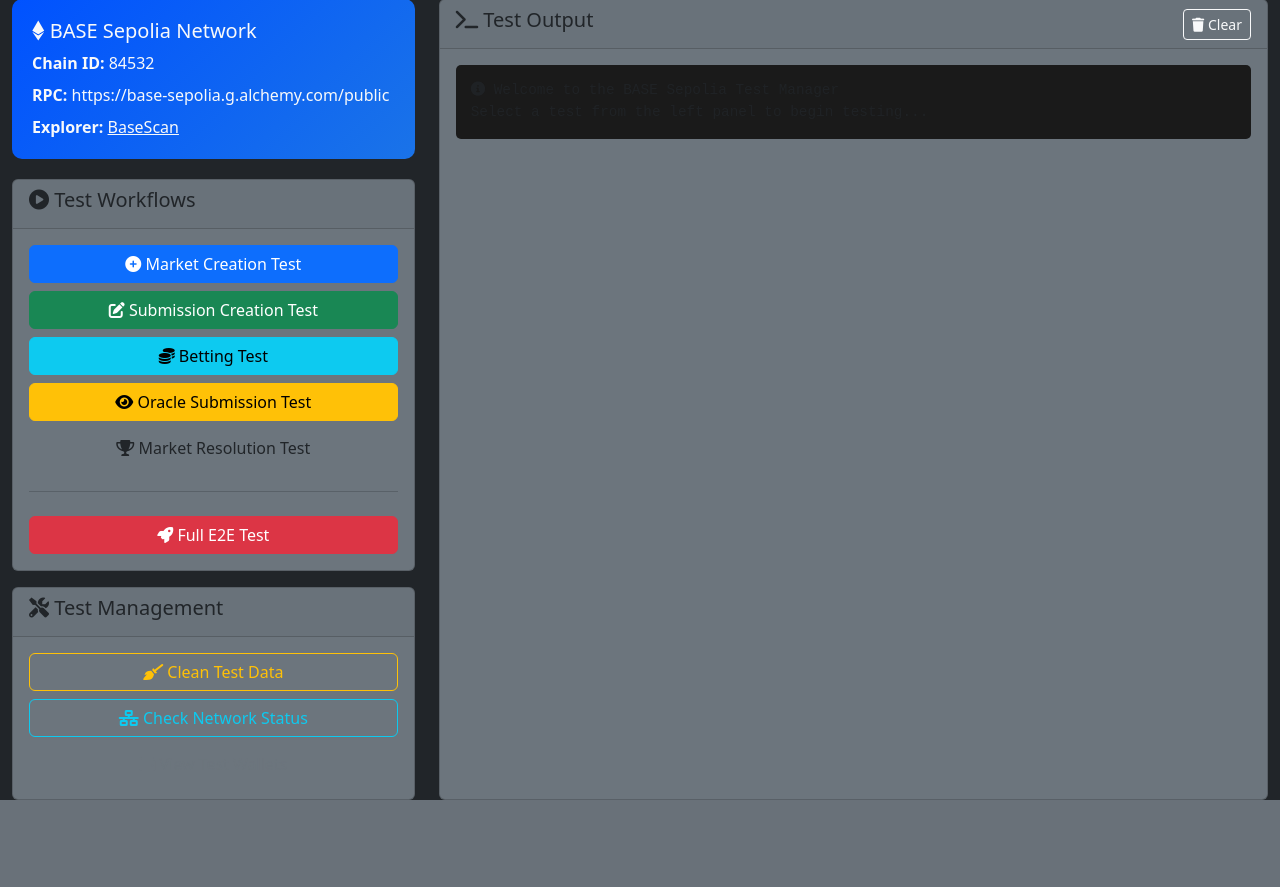
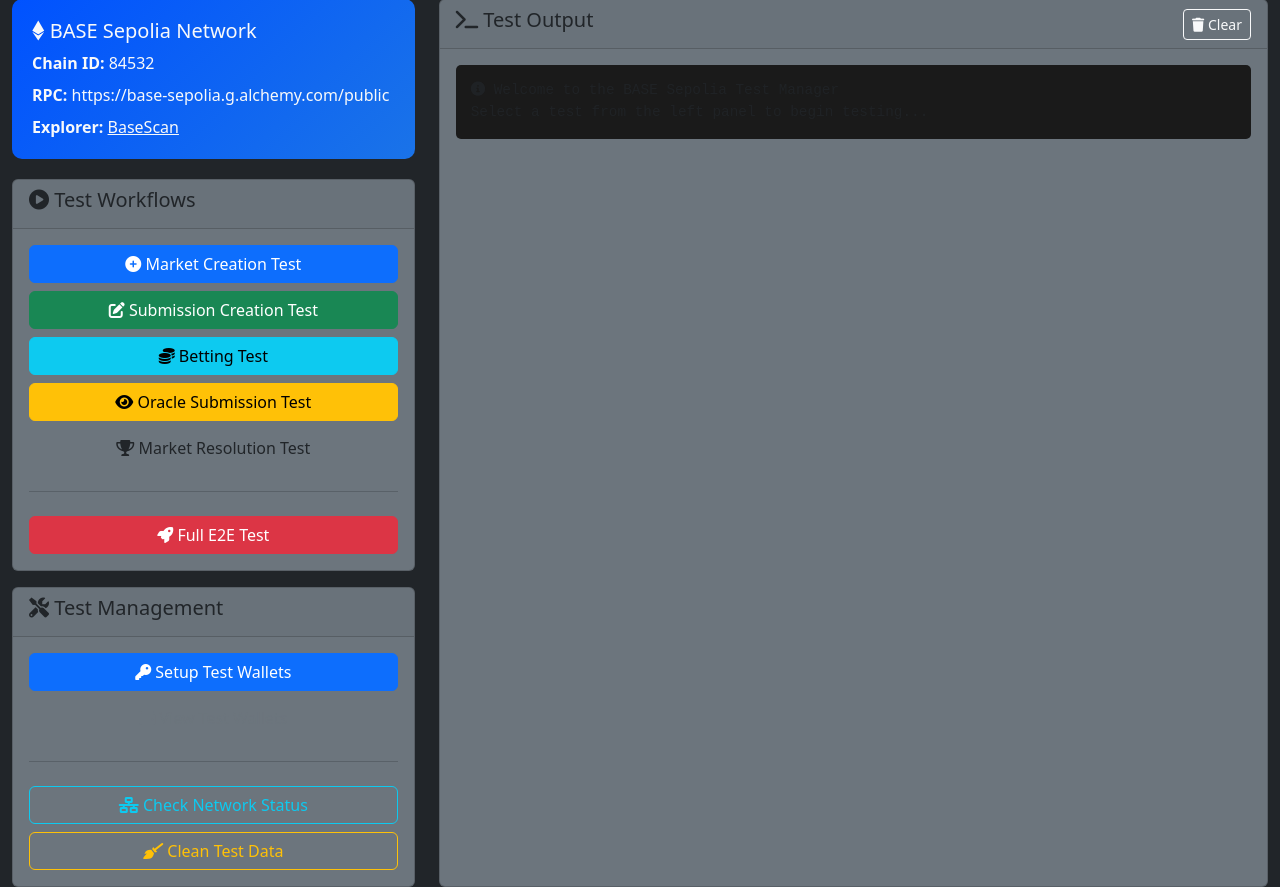
Before and after one commit to timepoint-ai/proteus, a Flask app: page /test-manager in a window 1280 px wide. Shown: the part 96-983 px from the top of the page. Before the commit the page ends 896 px from the top, so only its background shows below. Run offline with Flask 3, Linux system fonts and the light colour scheme; the visitor is signed in with stand-in values (Sample User, id 1).

Commit message:
Automate test wallet configuration for simpler and safer testing process
Implement automated test wallet setup using eth_account in test_manager.py.

Replit-Commit-Author: Agent
Replit-Commit-Session-Id: 3bca5dcd-c409-45f2-ab66-cef3a8f8c241
Replit-Commit-Checkpoint-Type: full_checkpoint
Replit-Commit-Screenshot-Url: https://storage.googleapis.com/screenshot-production-us-central1/cf1c9d89-296a-46f9-bce6-3c2090e82753/3bca5dcd-c409-45f2-ab66-cef3a8f8c241/DuFc94Y

```diff
--- a/routes/test_manager.py
+++ b/routes/test_manager.py
@@ -14,26 +14,46 @@ from services.payout_base import BasePayoutService
 from services.xcom_api_service import XComAPIService
 from services.oracle_xcom import XcomOracleService
 from web3 import Web3
+from eth_account import Account
 import time
 from Levenshtein import distance
 import base64
+import secrets
 
 logger = logging.getLogger(__name__)
 test_manager_bp = Blueprint('test_manager', __name__)
 
+# Helper function to get configured test wallets
+def get_configured_test_wallets():
+    """Get test wallets from environment or use defaults"""
+    # Check if wallets are configured in environment
+    if os.environ.get('TEST_WALLET_ADDRESS'):
+        oracle_wallets = json.loads(os.environ.get('TEST_ORACLE_WALLETS', '[]'))
+        return {
+            'creator': os.environ.get('TEST_WALLET_ADDRESS'),
+            'bettor1': oracle_wallets[0] if len(oracle_wallets) > 0 else '0x2345678901234567890123456789012345678901',
+            'bettor2': oracle_wallets[1] if len(oracle_wallets) > 1 else '0x3456789012345678901234567890123456789012',
+            'oracle1': oracle_wallets[0] if len(oracle_wallets) > 0 else '0x4567890123456789012345678901234567890123',
+            'oracle2': oracle_wallets[1] if len(oracle_wallets) > 1 else '0x5678901234567890123456789012345678901234',
+            'oracle3': oracle_wallets[2] if len(oracle_wallets) > 2 else '0x6789012345678901234567890123456789012345'
+        }
+    else:
+        # Default test wallets
+        return {
+            'creator': '0x1234567890123456789012345678901234567890',
+            'bettor1': '0x2345678901234567890123456789012345678901',
+            'bettor2': '0x3456789012345678901234567890123456789012',
+            'oracle1': '0x4567890123456789012345678901234567890123',
+            'oracle2': '0x5678901234567890123456789012345678901234',
+            'oracle3': '0x6789012345678901234567890123456789012345'
+        }
+
 # Test configuration for BASE Sepolia
 TEST_CONFIG = {
-    'chain_id': 84532,
-    'rpc_url': 'https://base-sepolia.g.alchemy.com/public',
+    'chain_id': int(os.environ.get('TEST_CHAIN_ID', '84532')),
+    'rpc_url': os.environ.get('TEST_NETWORK_RPC', 'https://base-sepolia.g.alchemy.com/public'),
     'explorer_url': 'https://sepolia.basescan.org',
-    'test_wallets': {
-        'creator': '0x1234567890123456789012345678901234567890',
-        'bettor1': '0x2345678901234567890123456789012345678901',
-        'bettor2': '0x3456789012345678901234567890123456789012',
-        'oracle1': '0x4567890123456789012345678901234567890123',
-        'oracle2': '0x5678901234567890123456789012345678901234',
-        'oracle3': '0x6789012345678901234567890123456789012345'
-    },
+    'test_wallets': get_configured_test_wallets(),
     'test_amounts': {
         'initial_stake': '0.1',
         'bet_amount': '0.05',
@@ -94,7 +114,9 @@ def run_test(test_type):
         }
 
         # Run the appropriate test
-        if test_case == 'wallet_connection':
+        if test_case == 'wallet_setup':
+            results = run_wallet_setup_test(results)
+        elif test_case == 'wallet_connection':
             results = run_wallet_connection_test(results)
         elif test_case == 'market_creation':
             results = run_market_creation_test(results)
@@ -168,6 +190,201 @@ def add_test_step(results, step_name, status, details=None, error=None):
     logger.info(f"TEST STEP: {step_name} - {status}")
     if error:
         logger.error(f"TEST ERROR: {error}")
+
+def generate_test_wallets(oracle_count=3):
+    """Generate test wallets programmatically"""
+    # Generate main test wallet
+    main_account = Account.create()
+
+    # Generate oracle wallets
+    oracle_wallets = []
+    oracle_private_keys = []
+
+    for i in range(oracle_count):
+        oracle_account = Account.create()
+        oracle_wallets.append(oracle_account.address)
+        oracle_private_keys.append(oracle_account.key.hex())
+
+    return {
+        'main_wallet': {
+            'address': main_account.address,
+            'private_key': main_account.key.hex()
+        },
+        'oracle_wallets': oracle_wallets,
+        'oracle_private_keys': oracle_private_keys
+    }
+
+def save_wallet_config_to_file(wallet_config, filename='.test_wallets.json'):
+    """Save wallet configuration to file"""
+    config = {
+        'main_wallet': wallet_config['main_wallet'],
+        'oracle_wallets': wallet_config['oracle_wallets'],
+        'oracle_private_keys': wallet_config['oracle_private_keys'],
+        'chain_id': TEST_CONFIG['chain_id'],
+        'rpc_url': TEST_CONFIG['rpc_url'],
+        'generated_at': datetime.utcnow().isoformat()
+    }
+
+    with open(filename, 'w') as f:
+        json.dump(config, f, indent=2)
+
+    return True
+
+def configure_environment_from_wallets(wallet_config):
+    """Configure environment variables from wallet config"""
+    os.environ['TEST_WALLET_ADDRESS'] = wallet_config['main_wallet']['address']
+    os.environ['TEST_WALLET_PRIVATE_KEY'] = wallet_config['main_wallet']['private_key']
+    os.environ['TEST_ORACLE_WALLETS'] = json.dumps(wallet_config['oracle_wallets'])
+    os.environ['TEST_NETWORK_RPC'] = TEST_CONFIG['rpc_url']
+    os.environ['TEST_CHAIN_ID'] = str(TEST_CONFIG['chain_id'])
+
+    # Update TEST_CONFIG with new wallets
+    TEST_CONFIG['test_wallets'] = get_configured_test_wallets()
+
+    return True
+
+def run_wallet_setup_test(results):
+    """Automated test wallet setup and configuration"""
+    try:
+        # Step 1: Check current configuration
+        add_test_step(results, "Check Current Configuration", "running")
+
+        existing_config = {
+            'has_main_wallet': bool(os.environ.get('TEST_WALLET_ADDRESS')),
+            'has_private_key': bool(os.environ.get('TEST_WALLET_PRIVATE_KEY')),
+            'has_oracle_wallets': bool(os.environ.get('TEST_ORACLE_WALLETS')),
+            'oracle_count': len(json.loads(os.environ.get('TEST_ORACLE_WALLETS', '[]')))
+        }
+
+        add_test_step(results, "Check Current Configuration", "passed", details=existing_config)
+
+        # Step 2: Generate new wallets
+        add_test_step(results, "Generate Test Wallets", "running")
+
+        wallet_config = generate_test_wallets(oracle_count=3)
+
+        add_test_step(results, "Generate Test Wallets", "passed", details={
+            'main_wallet': wallet_config['main_wallet']['address'],
+            'oracle_count': len(wallet_config['oracle_wallets']),
+            'oracle_addresses': wallet_config['oracle_wallets']
+        })
+
+        # Step 3: Configure environment
+        add_test_step(results, "Configure Environment Variables", "running")
+
+        if configure_environment_from_wallets(wallet_config):
+            add_test_step(results, "Configure Environment Variables", "passed", details={
+                'TEST_WALLET_ADDRESS': 'Configured',
+                'TEST_WALLET_PRIVATE_KEY': 'Configured',
+                'TEST_ORACLE_WALLETS': f"Configured ({len(wallet_config['oracle_wallets'])} wallets)"
+            })
+        else:
+            add_test_step(results, "Configure Environment Variables", "failed",
+                         error="Failed to configure environment")
+            return results
+
+        # Step 4: Save configuration
+        add_test_step(results, "Save Wallet Configuration", "running")
+
+        try:
+            save_wallet_config_to_file(wallet_config)
+            add_test_step(results, "Save Wallet Configuration", "passed",
+                         details={'file': '.test_wallets.json'})
+        except Exception as e:
+            add_test_step(results, "Save Wallet Configuration", "warning",
+                         details={'error': str(e), 'note': 'Configuration still active in memory'})
+
+        # Step 5: Validate configuration
+        add_test_step(results, "Validate Configuration", "running")
+
+        # Initialize Web3
+        w3 = Web3(Web3.HTTPProvider(TEST_CONFIG['rpc_url']))
+
+        if not w3.is_connected():
+            add_test_step(results, "Validate Configuration", "failed",
+                         error="Failed to connect to BASE Sepolia")
+            return results
+
+        # Check all addresses are valid
+        validation_errors = []
+
+        if not Web3.is_address(wallet_config['main_wallet']['address']):
+            validation_errors.append("Invalid main wallet address")
+
+        for i, addr in enumerate(wallet_config['oracle_wallets']):
+            if not Web3.is_address(addr):
+                validation_errors.append(f"Invalid oracle wallet {i+1}")
+
+        if validation_errors:
+            add_test_step(results, "Validate Configuration", "failed",
+                         error=", ".join(validation_errors))
+            return results
+
+        add_test_step(results, "Validate Configuration", "passed", details={
+            'all_addresses_valid': True,
+            'connected_to_base_sepolia': True
+        })
+
+        # Step 6: Check balances (informational)
+        add_test_step(results, "Check Wallet Balances", "running")
+
+        balances = {}
+        try:
+            # Check main wallet balance
+            balance_wei = w3.eth.get_balance(wallet_config['main_wallet']['address'])
+            balance_eth = w3.from_wei(balance_wei, 'ether')
+            balances['main'] = float(balance_eth)
+
+            # Check oracle wallets
+            for i, addr in enumerate(wallet_config['oracle_wallets']):
+                balance_wei = w3.eth.get_balance(addr)
+                balance_eth = w3.from_wei(balance_wei, 'ether')
+                balances[f'oracle_{i+1}'] = float(balance_eth)
+
+            add_test_step(results, "Check Wallet Balances", "passed", details=balances)
+        except Exception as e:
+            add_test_step(results, "Check Wallet Balances", "warning",
+                         details={'error': str(e), 'note': 'Balances could not be checked'})
+
+        # Step 7: Provide funding instructions
+        add_test_step(results, "Funding Instructions", "info", details={
+            'faucets': [
+                {
+                    'name': 'QuickNode BASE Sepolia Faucet',
+                    'url': 'https://faucet.quicknode.com/base/sepolia',
+                    'amount': '0.05 BASE ETH'
+                },
+                {
+                    'name': 'Coinbase BASE Sepolia Faucet',
+                    'url': 'https://faucet.coinbase.com/base-sepolia',
+                    'amount': '0.1 BASE ETH daily'
+                }
+            ],
+            'required_amounts': {
+                'main_wallet': '0.1 BASE ETH',
+                'oracle_wallets': '0.01 BASE ETH each'
+            }
+        })
+
+        # Summary
+        results['summary'] = {
+            'wallets_generated': True,
+            'environment_configured': True,
+            'main_wallet': wallet_config['main_wallet']['address'],
+            'oracle_wallets': wallet_config['oracle_wallets'],
+            'next_steps': [
+                'Fund the wallets using the faucets provided',
+                'Run the Wallet Connection test to verify setup',
+                'Proceed with E2E testing'
+            ]
+        }
+
+        return results
+
+    except Exception as e:
+        add_test_step(results, "Wallet Setup Test", "failed", error=str(e))
+        logger.error(f"Wallet setup error: {e}")
+        return results
 
 def run_wallet_connection_test(results):
     """Test wallet connection to BASE Sepolia"""
--- a/templates/test_manager/dashboard.html
+++ b/templates/test_manager/dashboard.html
@@ -104,14 +104,18 @@
                     </div>
                     <div class="card-body">
                         <div class="d-grid gap-2">
-                            <button class="btn btn-outline-warning" onclick="cleanTestData()">
-                                <i class="fas fa-broom"></i> Clean Test Data
+                            <button class="btn btn-primary" onclick="runTest('wallet_setup')">
+                                <i class="fas fa-key"></i> Setup Test Wallets
                             </button>
+                            <button class="btn btn-outline-secondary" onclick="viewTestWallets()">
+                                <i class="fas fa-wallet"></i> View Test Wallets
+                            </button>
+                            <hr>
                             <button class="btn btn-outline-info" onclick="checkNetworkStatus()">
                                 <i class="fas fa-network-wired"></i> Check Network Status
                             </button>
-                            <button class="btn btn-outline-secondary" onclick="viewTestWallets()">
-                                <i class="fas fa-wallet"></i> View Test Wallets
+                            <button class="btn btn-outline-warning" onclick="cleanTestData()">
+                                <i class="fas fa-broom"></i> Clean Test Data
                             </button>
                         </div>
                     </div>
```
Also changed, not shown: TEST_WALLET_SETUP.md (+16 -0 lines), replit.md (+18 -0 lines).
